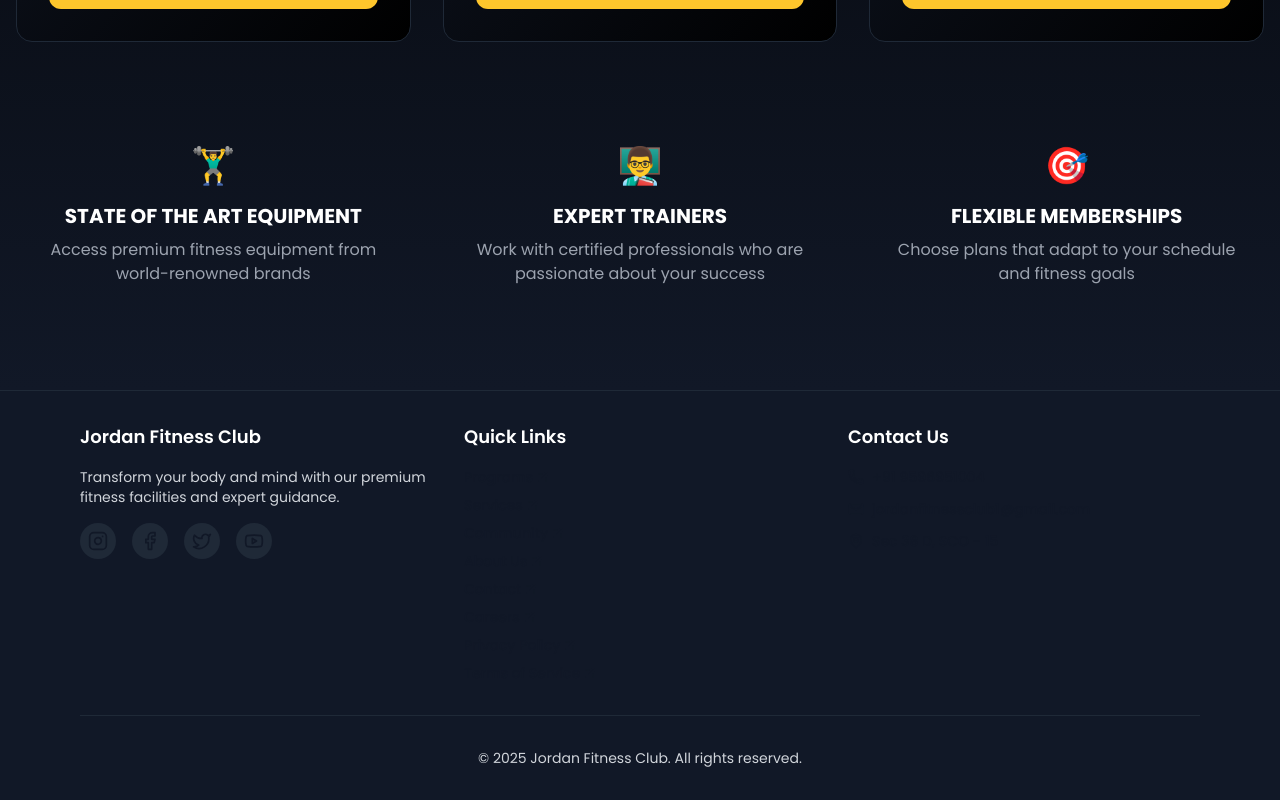
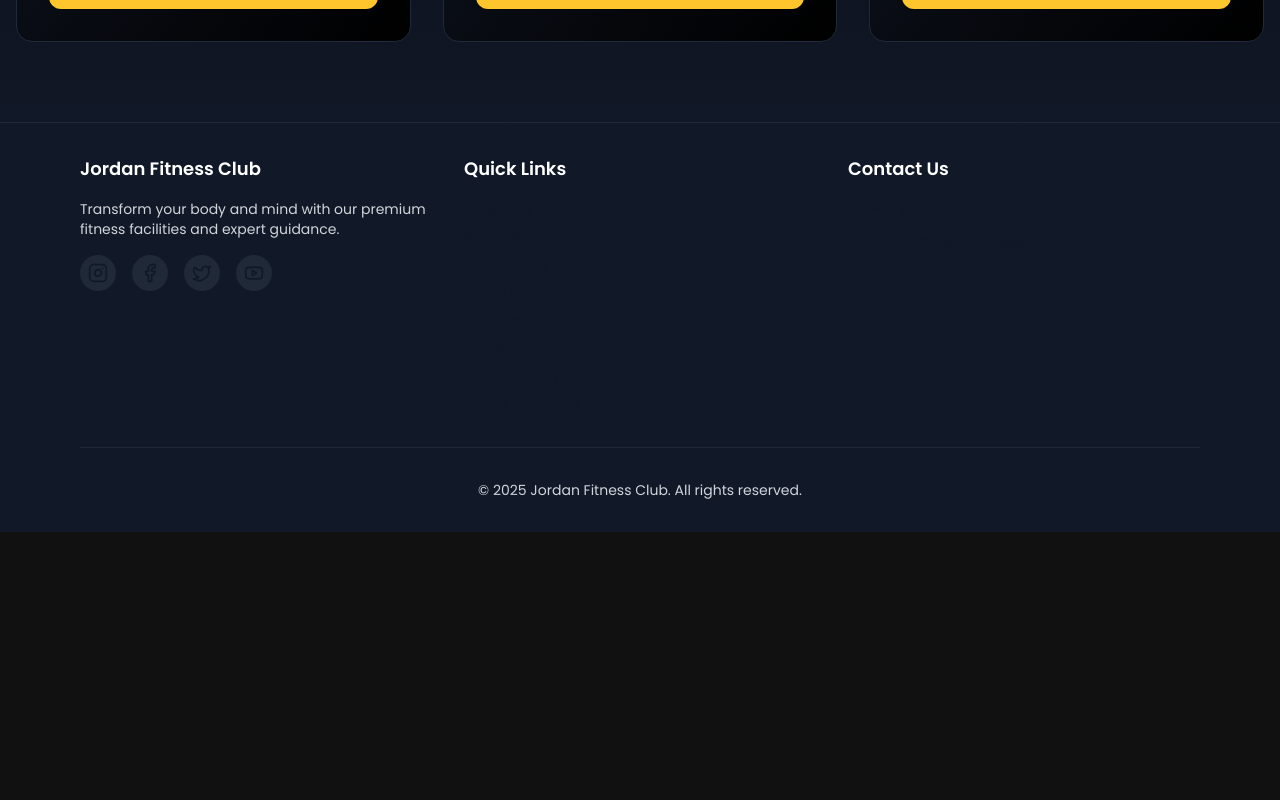
Before and after one commit to Arjun140205/Jordan-Fitness-Club, a React (Vite) app in the folder client/: page / in a window 1280 px wide. Shown: the part 2678-3478 px from the top of the page. After the commit the page ends 3210 px from the top, so only its background shows below. Built offline with nearby package versions, Linux system fonts and the light colour scheme; no server answers.

Commit message:
updated: enhanced MembershipSection UI and readability

```diff
--- a/client/src/components/MembershipSection.jsx
+++ b/client/src/components/MembershipSection.jsx
@@ -52,20 +52,6 @@ const MembershipSection = () => {
           ))}
         </div>
 
-        <motion.div
-          initial={{ y: 20, opacity: 0 }}
-          whileInView={{ y: 0, opacity: 1 }}
-          viewport={{ once: true }}
-          className="mt-20 grid grid-cols-1 md:grid-cols-3 gap-8 text-center"
-        >
-          {benefits.map((benefit, index) => (
-            <div key={index} className="p-6">
-              <div className="text-4xl text-[var(--secondary-color)] mb-4">{benefit.icon}</div>
-              <h3 className="text-xl font-bold mb-2">{benefit.title}</h3>
-              <p className="text-gray-400">{benefit.description}</p>
-            </div>
-          ))}
-        </motion.div>
       </div>
     </section>
   );
@@ -110,22 +96,4 @@ const membershipPlans = [
   }
 ];
 
-const benefits = [
-  {
-    title: "STATE OF THE ART EQUIPMENT",
-    description: "Access premium fitness equipment from world-renowned brands",
-    icon: "🏋️‍♂️"
-  },
-  {
-    title: "EXPERT TRAINERS",
-    description: "Work with certified professionals who are passionate about your success",
-    icon: "👨‍🏫"
-  },
-  {
-    title: "FLEXIBLE MEMBERSHIPS",
-    description: "Choose plans that adapt to your schedule and fitness goals",
-    icon: "🎯"
-  }
-];
-
 export default MembershipSection;
```
